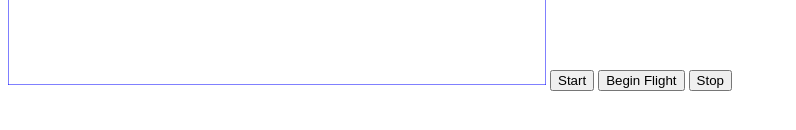
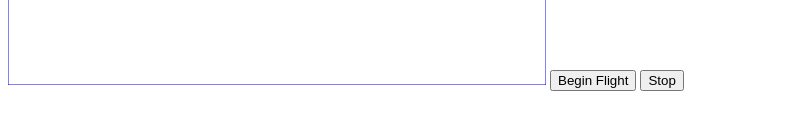
Before and after one commit to Fishelstix/duckDynasty, a plain HTML site: page index.html in a window 1280 px wide. Shown: the part 520-650 px from the top of the page, without its empty margins (0-796 px from the left). Drawn offline with Linux system fonts and the light colour scheme.

Commit message:
Update index.html

```diff
--- a/index.html
+++ b/index.html
@@ -8,8 +8,7 @@
   <body>
     <center><h2> Duck Hunter Game</h2></center>
     <canvas height="538" width="538" id="canvas"> </canvas>
-    <button type="button" id = "circle"> Start </button>
-    <button type="button" id = "DVD"> Begin Flight </button>
+    <button type="button" id = "duck"> Begin Flight </button>
     <button type="button" id = "stop"> Stop </button>
 
   </body>
```
